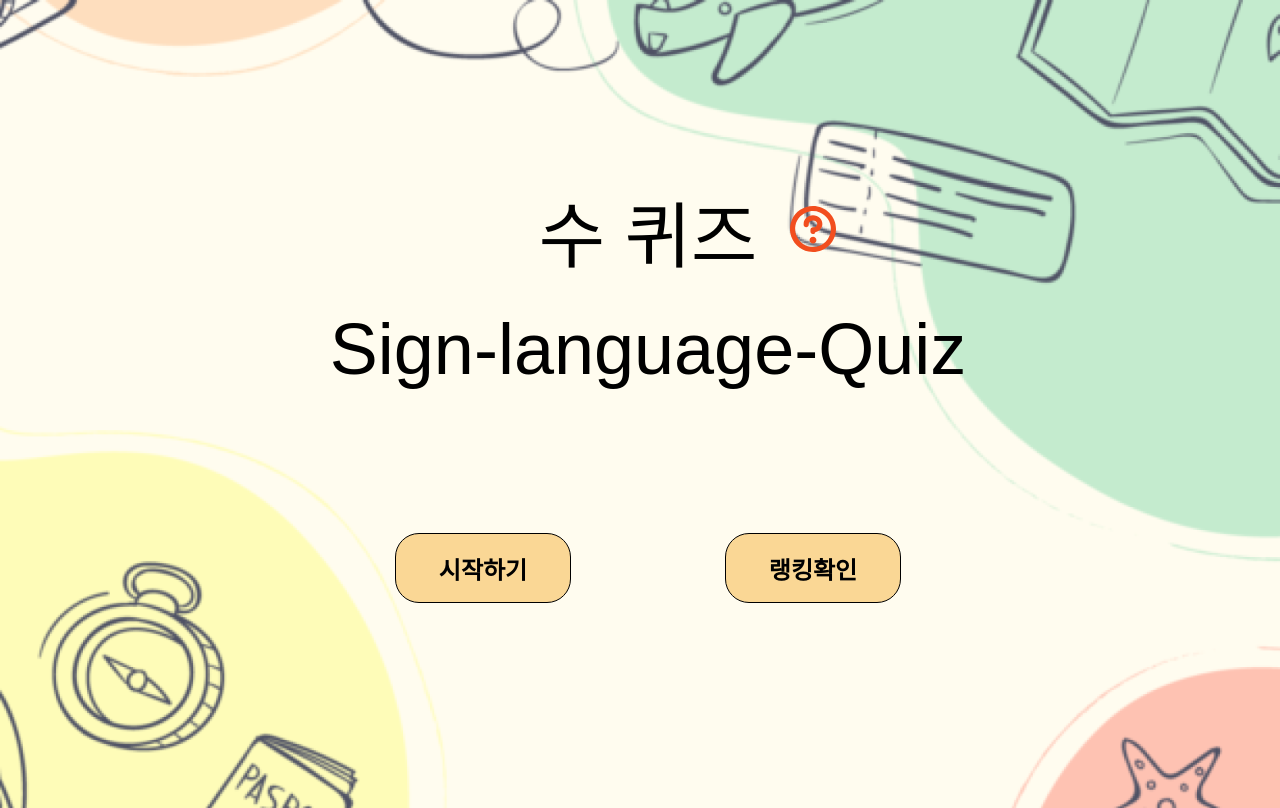
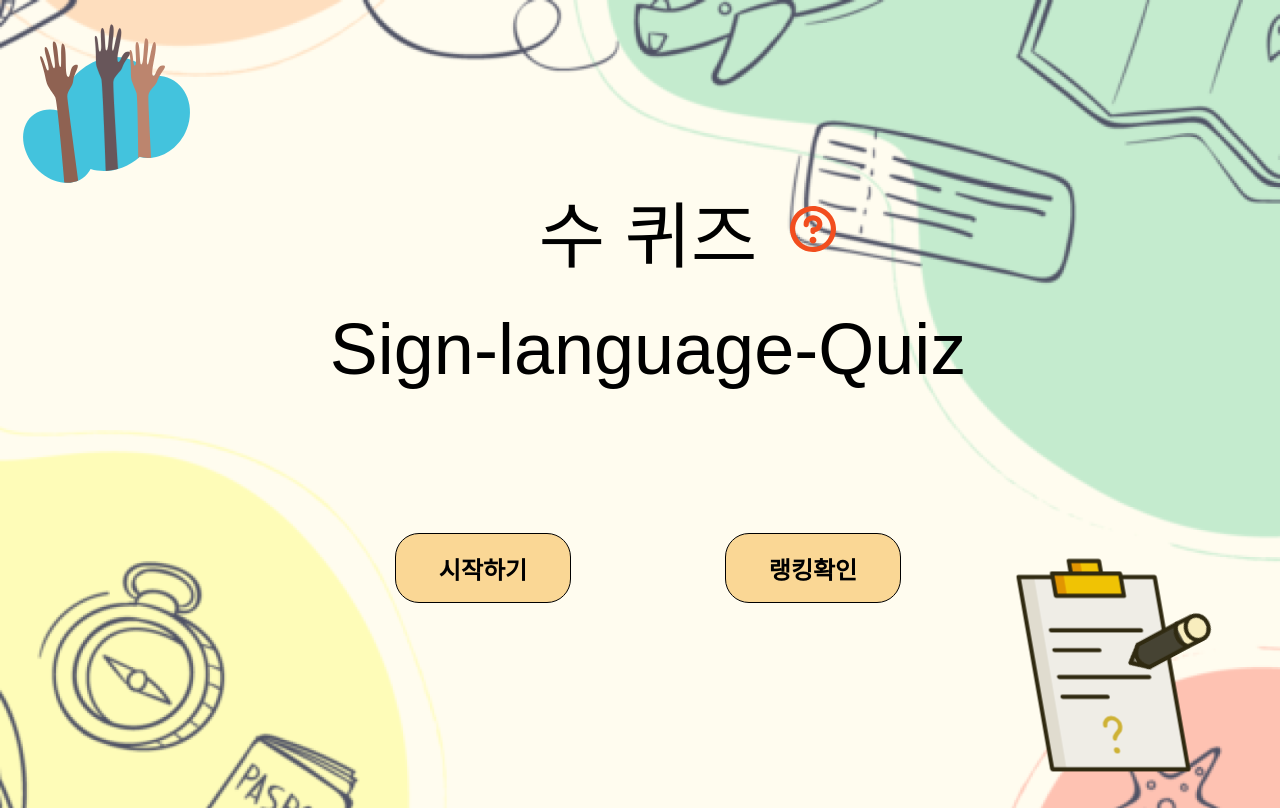
Before and after one commit to TUK-2023-Project/frontend, a React (Create React App) app: page / in a window 1280 px wide. Built offline with nearby package versions, Linux system fonts and the light colour scheme; a web font is replaced by a local one.

Commit message:
chore : 충돌 해결

```diff
--- a/src/pages/Auth/components/LogoutBtn/LogoutBtn.module.scss
+++ b/src/pages/Auth/components/LogoutBtn/LogoutBtn.module.scss
@@ -1,5 +1,5 @@
 .logoutBtn {
-  width: 6rem;
+  width: 7rem;
   height: 3rem;
   background-color: transparent;
   border: none;
--- a/src/pages/MainPage/MainPage.module.scss
+++ b/src/pages/MainPage/MainPage.module.scss
@@ -1,3 +1,24 @@
+.background-wrapper {
+  position: absolute;
+  display: flex;
+  justify-content: center;
+  align-items: flex-end;
+  height: 100%;
+  width: 100%;
+
+  &__left {
+    position: absolute;
+    left: 0;
+    top: 0;
+  }
+
+  &__right {
+    position: absolute;
+    right: 0;
+    bottom: 0;
+  }
+}
+
 .logout {
   width: 100%;
   display: flex;
--- a/src/pages/MainPage/index.tsx
+++ b/src/pages/MainPage/index.tsx
@@ -4,6 +4,10 @@ import { Link, useNavigate } from "react-router-dom";
 import styles from "./MainPage.module.scss";
 import LogoutBtn from "pages/Auth/components/LogoutBtn";
 import AboutModal from "./components/AboutModal";
+import Lottie from "react-lottie";
+import quizBoardLottie from "lotties/quizBoard.json";
+import handLottie from "lotties/hand.json";
+import { getLottieOptions } from "utils/lottie";
 
 interface LottieAnimationData {
   v: string;
@@ -41,6 +45,23 @@ function MainPage() {
 
   return (
     <>
+      <div className={styles["background-wrapper"]}>
+        <div className={styles["background-wrapper__right"]}>
+          <Lottie
+            options={getLottieOptions(quizBoardLottie)}
+            height={300}
+            width={300}
+          />
+        </div>
+        <div className={styles["background-wrapper__left"]}>
+          <Lottie
+            options={getLottieOptions(handLottie)}
+            height={200}
+            width={200}
+          />
+        </div>
+      </div>
+
       {isAuth == null ? (
         <></>
       ) : (
@@ -63,7 +84,7 @@ function MainPage() {
           </div>
           Sign-language-Quiz
         </h1>
-         {isAuth == null ? (
+        {isAuth == null ? (
           <div className={styles["content__common-btn-wrap-no"]}>
             <Link to="/signin">
               <CommonButton buttonName="시작하기" />
@@ -89,6 +110,6 @@ function MainPage() {
       <AboutModal open={modalOpen} clickModal={clickModal} />
     </>
   );
-};
+}
 
 export default MainPage;
```
